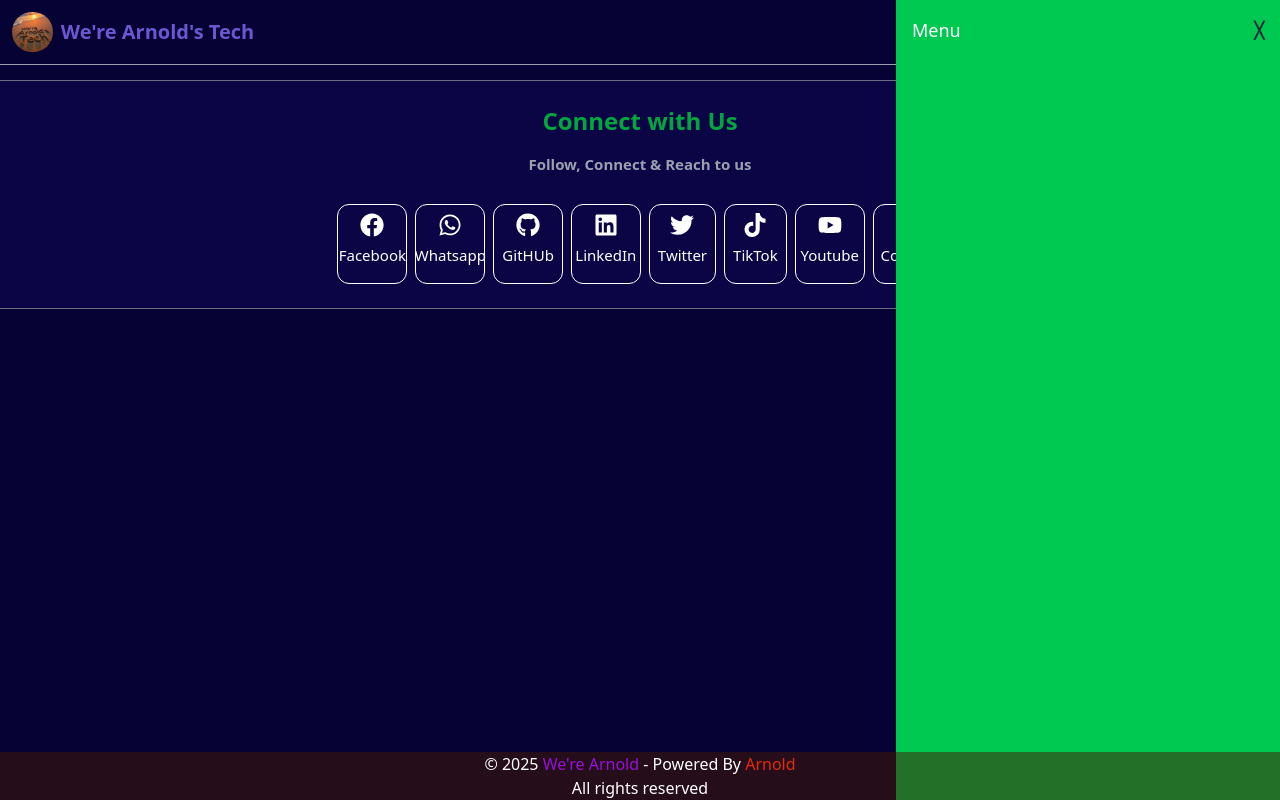
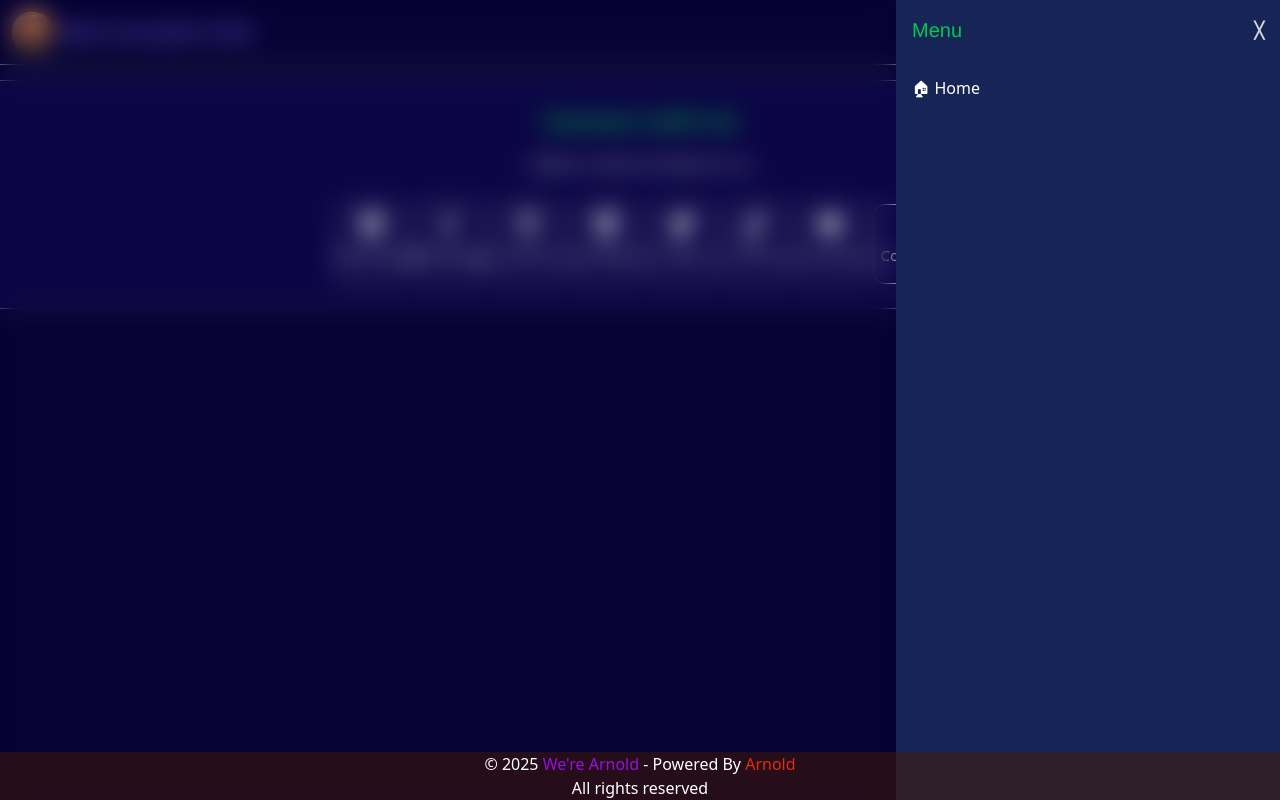
Before and after one commit to nianod/We-re-Arnold-Official, a React (Vite) app: page / in a window 1280 px wide. Both pictures are taken after a click on the button 1247 px from the left and 32 px from the top of the page. Built offline with nearby package versions, Linux system fonts and the light colour scheme.

Commit message:
full modal

```diff
--- a/src/Components/SideModal.jsx
+++ b/src/Components/SideModal.jsx
@@ -1,27 +1,27 @@
-
+import { Link } from 'react-router-dom'
 const SideModal = ({sideMenu, setSideMenu}) => {
 
   return (
     <div>
       {sideMenu && (
         <div
-          className="fixed inset-0 bg-opacity-40 z-40"
+          className="fixed inset-0  z-40 backdrop-blur-md"
           onClick={() => setSideMenu(false)}
         ></div>
       )}
       <div
-        className={`fixed top-0 right-0 h-screen w-[30%] bg-green-500 z-50 transform transition-transform duration-300 ${
+        className={`fixed top-0 right-0 h-screen w-[30%] bg-blue-950 z-50 transform transition-transform duration-300 ${
           sideMenu ? "translate-x-0" : "translate-x-full"
         }`}
       >
         <div className="p-4 flex justify-between items-center">
-          <h2 className="text-white text-lg">Menu</h2>
-          <button onClick={() => setSideMenu(false)} className="text-gray-800 font-bold cursor-pointer">
+          <h2 className="text-green-500 text-xl font-[helvetica]">Menu</h2>
+          <button onClick={() => setSideMenu(false)} className="text-gray-300 font-bold cursor-pointer">
             ╳
           </button>
         </div>
         <div className="p-4 text-white">
-          <p></p>
+          <p><Link to="/">🏠︎ Home</Link></p>
         </div>
       </div>
     </div>
```
